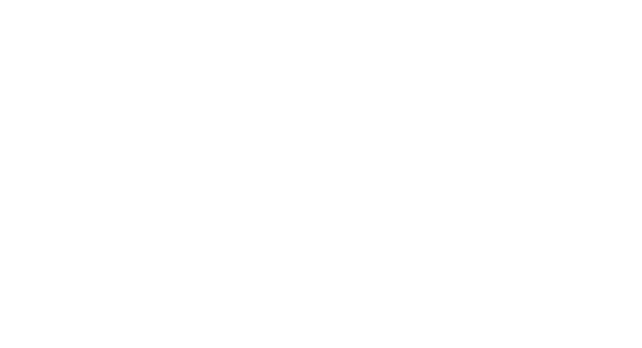
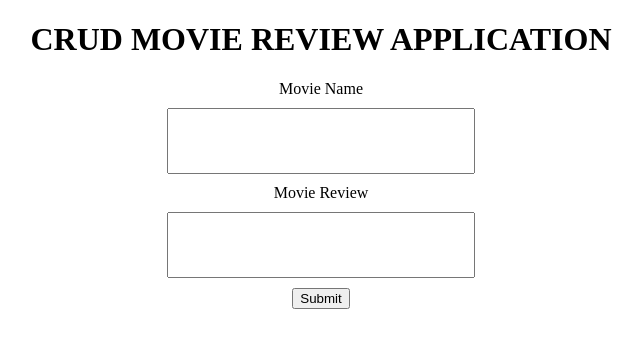
Before and after one commit to valenzsa/react-project-crud-movie-reviews, a React (Create React App) app in the folder client/: page / in a window 1280 px wide. Shown: the top 348 px of the page, without its empty margins (319-961 px from the left). Built offline with nearby package versions, Linux system fonts and the light colour scheme.

Commit message:
Update App component creating the form and styling

```diff
--- a/client/src/App.css
+++ b/client/src/App.css
@@ -0,0 +1,17 @@
+.App {
+    text-align: center;
+}
+
+.form {
+    display: flex;
+    flex-direction: column;
+    align-items: center;
+    justify-content: center;
+}
+
+.form input {
+    width: 300px;
+    height: 60px;
+    margin: 10px;
+    font-size: 25px;
+}
--- a/client/src/App.js
+++ b/client/src/App.js
@@ -3,6 +3,17 @@ import './App.css';
 function App() {
   return (
     <div className="App">
+      <h1>CRUD MOVIE REVIEW APPLICATION</h1>
+
+      <div className="form">
+        <label>Movie Name</label>
+        <input type="text" name="movieName" />
+
+        <label>Movie Review</label>
+        <input type="text" name="review" />
+
+        <button>Submit</button>
+      </div>
 
     </div>
   );
```
